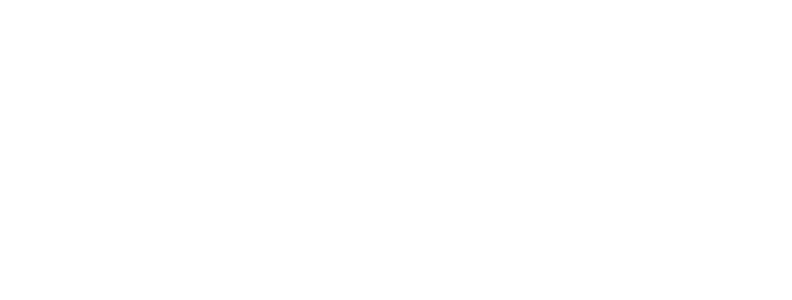
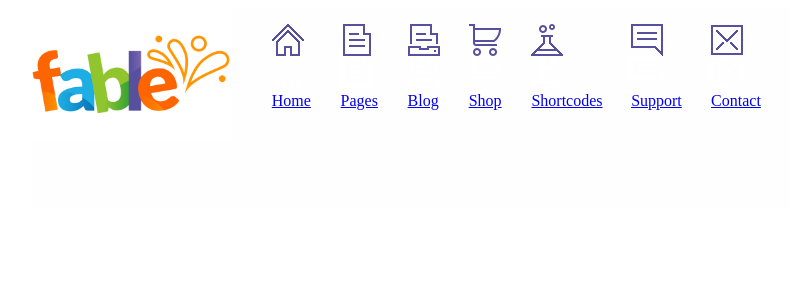
Before and after one commit to MrGaggio/proj-html-vuejs, a Vue app: page / in a window 1280 px wide. Shown: the top 300 px of the page, without its empty margins (229-1021 px from the left). Built offline with nearby package versions, Linux system fonts and the light colour scheme.

Commit message:
inserite le icone nella nav

```diff
--- a/src/components/Footer.vue
+++ b/src/components/Footer.vue
@@ -8,4 +8,4 @@
 };
 </script>
 
-<style></style>
+<style lang="scss"></style>
--- a/src/components/Header.vue
+++ b/src/components/Header.vue
@@ -1,5 +1,41 @@
 <template>
-  <div class="header"></div>
+  <div class="header">
+    <div class="logo_container">
+      <img class="logo" src="../assets/images/logo.png" alt="" />
+    </div>
+    <div class="nav">
+      <ul class="flex">
+        <li>
+          <img src="../assets/images/home.png" alt="" />
+          <a href="#">Home</a>
+        </li>
+        <li>
+            <img src="../assets/images/document.png" alt="" />
+          <a href="#">Pages</a>
+        </li>
+        <li>
+            <img src="../assets/images/printer.png" alt="" />
+          <a href="#">Blog</a>
+        </li>
+        <li>
+            <img src="../assets/images/cart.png" alt="" />
+          <a href="#">Shop</a>
+        </li>
+        <li>
+            <img src="../assets/images/lab.png" alt="" />
+          <a href="#">Shortcodes</a>
+        </li>
+        <li>
+            <img src="../assets/images/chat.png" alt="" />
+          <a href="#">Support</a>
+        </li>
+        <li>
+            <img src="../assets/images/envelope.png" alt="" />
+          <a href="#">Contact</a>
+        </li>
+      </ul>
+    </div>
+  </div>
 </template>
 
 <script>
@@ -9,5 +45,21 @@
 </script>
 
 <style lang="scss">
+.flex {
+  display: flex;
+}
+.header {
+  display: flex;
+  height: 200px;
+  width: 60%;
+  margin: auto;
+  background-color: #fefefe;
+}
+.logo {
+  width: 200px;
+} ul{
+    list-style-type: none;
+} li{
 
+}
 </style>
--- a/src/components/Main.vue
+++ b/src/components/Main.vue
@@ -8,4 +8,4 @@
 };
 </script>
 
-<style></style>
+<style lang="scss"></style>
```
